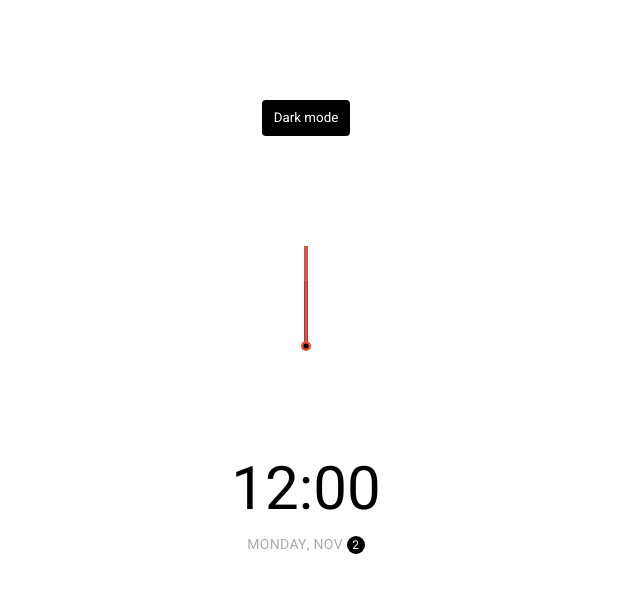
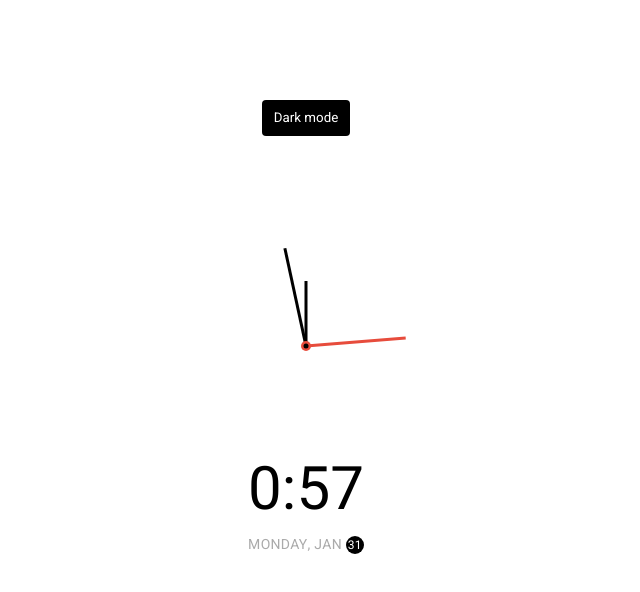
Before and after one commit to claudiodelkahez/tha_clock, a plain HTML site: page index.html in a window 1280 px wide. Shown: the whole page, without its empty margins (334-974 px from the left). Drawn offline with Linux system fonts and the light colour scheme.

Commit message:
JS clock done

```diff
--- a/index.html
+++ b/index.html
@@ -25,8 +25,8 @@
                 <div class="needle second"></div>
                 <div class="center-point"></div>
             </div>
-            <div class="time">12:00</div>
-            <div class="date">Monday, Nov <span class="circle">2</span></div>
+            <div class="time"></div>
+            <div class="date"><span class="circle">2</span></div>
         </div>
 
         <script src="./js/script.js"></script>
--- a/js/script.js
+++ b/js/script.js
@@ -21,3 +21,33 @@ toggle.addEventListener('click', (e) => {
         e.target.innerHTML = 'Light Mode'
     }
 })
+
+//clock
+
+function setTime() {
+    const time = new Date();
+    const month = time.getMonth()
+    const day = time.getDay()
+    const date = time.getDate()
+    const hours = time.getHours()
+    const hoursForClock = hours % 12
+    const minutes = time.getMinutes()
+    const seconds = time.getSeconds()
+
+    hourElement.style.transform = `translate(-50%, -100%) rotate(${scale(hoursForClock, 0, 11, 0, 360)}deg)`
+    minuteElement.style.transform = `translate(-50%, -100%) rotate(${scale(minutes, 0, 59, 0, 360)}deg)`
+    secondElement.style.transform = `translate(-50%, -100%) rotate(${scale(seconds, 0, 59, 0, 360)}deg)`
+
+    timeElement.innerHTML = `${hours}:${minutes < 10 ? `0${minutes}` : minutes}`
+
+    dateElement.innerHTML = `${days[day]}, ${months[month]} <span class="circle">${date}</span>`
+
+}
+
+const scale = (num, in_min, in_max, out_min, out_max) => {
+    return (num - in_min) * (out_max - out_min) / (in_max - in_min) + out_min;
+}
+
+setTime();
+
+setInterval(setTime, 1000);
```
